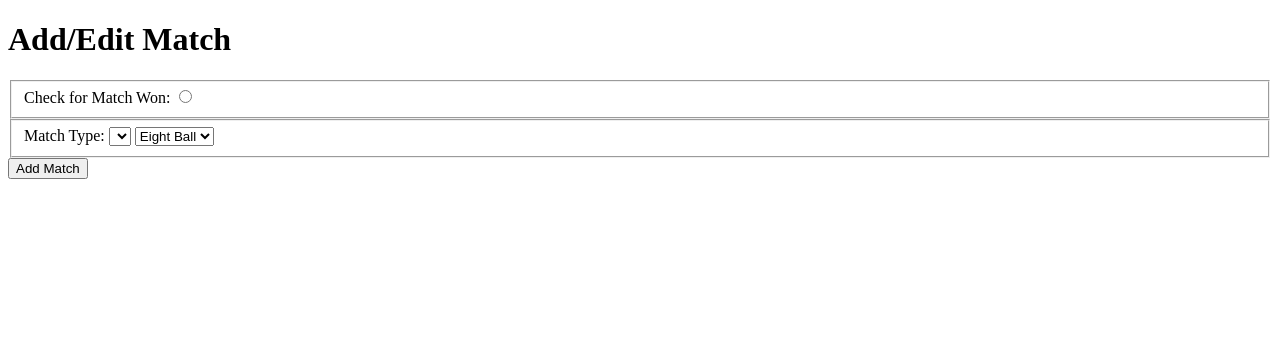
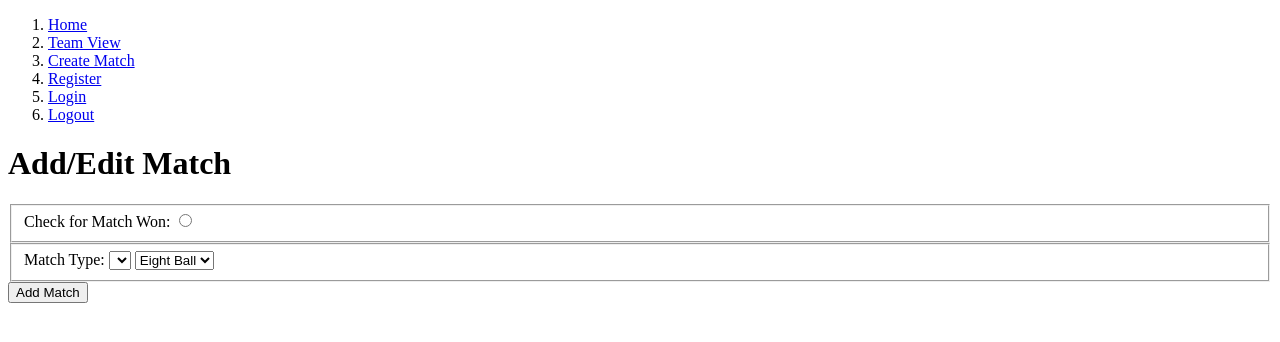
Before and after one commit to JohnALong/stat_lock, a Django app: page /match/form in a window 1280 px wide. Shown: the top 342 px of the page. Run offline with Django 3.2, Linux system fonts and the light colour scheme; the visitor is signed in with stand-in values (Sample User, id 1); data comes from the database, SQL or seed files in the repository; data that the repository does not hold is empty; parts of the project's set-up code (start-up, migrations or seed data) failed here and were passed over.

Commit message:
completed create and edit match

```diff
--- a/statlock/statlockapp/models/match.py
+++ b/statlock/statlockapp/models/match.py
@@ -13,5 +13,5 @@
         verbose_name = ("match")
         verbose_name_plural = ("matches")
 
-    def __str__(self):
-        return self.title
+    # def __str__(self):
+    #     return self.date
--- a/statlock/statlockapp/templates/matches/form.html
+++ b/statlock/statlockapp/templates/matches/form.html
@@ -1,3 +1,4 @@
+
 {% extends 'shared/base.html' %}
 {% load static %}
 
@@ -19,16 +20,21 @@
             <label for="matchtype">Match Type: </label>
             <select id="player" type="text" name="player">
                 {% for player in all_players %}
-                    <option value="{{ player.id }}">{{ player.name }} </option>
+                    <option {% if player.id == match.player_id %}selected{% endif %} value="{{ player.id }}">{{ player.name }} </option>
                 {% endfor %}
             </select>
             <select id="matchtype" type="text" name="matchtype">
                 {% for matchtype in all_matchtypes %}
-                    <option value="{{ matchtype.id }}">{{ matchtype.name }} </option>
+                    <option {% if matchtype.id == match.match_type_id %}selected{% endif %} value="{{ matchtype.id }}">{{ matchtype.name }} </option>
                 {% endfor %}
             </select>
         </fieldset>
 
-        <input type="submit" value="Add Match" />
+        {% if match.id is not None %}
+            <input type="hidden" name="actual_method" value="PUT">
+            <input type="submit" value="Update Match" />
+        {% else %}
+            <input type="submit" value="Add Match" />
+        {% endif %}
     </form>
 {% endblock %}
--- a/statlock/statlockapp/templates/shared/base.html
+++ b/statlock/statlockapp/templates/shared/base.html
@@ -1,5 +1,5 @@
 {% load static %}
-{% comment %} holds all the html for entire site & extends into each template {% endcomment %}
+
 <!DOCTYPE html>
 <html>
 
@@ -14,15 +14,16 @@
 
 <body>
 
-    {% comment %} <nav id="site-nav">
+    <nav id="site-nav">
         <ol class="navList">
-            <li class="navList__route"><a href="{% url 'libraryapp:home' %}">Home</a></li>
-            <li class="navList__route"><a href="{% url 'libraryapp:libraries' %}">Libraries</a></li>
-            <li class="navList__route"><a href="{% url 'libraryapp:books' %}">Books</a></li>
-            <li class="navList__route"><a href="{% url 'libraryapp:librarians' %}">Librarians</a></li>
-            <li class="navList__route"><a href="{% url 'libraryapp:logout' %}">Logout</a></li>
+            <li class="navList__route"><a href="{% url 'statlockapp:home' %}">Home</a></li>
+            <li class="navList__route"><a href="{% url 'statlockapp:team' %}">Team View</a></li>
+            <li class="navList__route"><a href="{% url 'statlockapp:match_form' %}">Create Match</a></li>
+            <li class="navList__route"><a href="{% url 'statlockapp:register' %}">Register</a></li>
+            <li class="navList__route"><a href="{% url 'statlockapp:login' %}">Login</a></li>
+            <li class="navList__route"><a href="{% url 'statlockapp:logout' %}">Logout</a></li>
         </ol>
-    </nav> {% endcomment %}
+    </nav>
     <main class="main-content">
         {% block content %}
         {% endblock %}
--- a/statlock/statlockapp/views/matches/form.py
+++ b/statlock/statlockapp/views/matches/form.py
@@ -29,17 +29,23 @@
             player_id=form_data['player'],
             won = match_won)
 
-    return redirect(reverse('statlockapp:team'))
+        return redirect(reverse('statlockapp:team'))
+
 
 @login_required
 def match_edit_form(request, match_id):
 
     if request.method == 'GET':
         match = Match.objects.get(id=match_id)
+        print(match.won)
+        all_matchtypes = MatchType.objects.all()
+        all_players = Player.objects.all()
 
         template = 'matches/form.html'
         context = {
-            'match': match
+            'match': match,
+            'all_matchtypes': all_matchtypes,
+            'all_players': all_players
         }
 
         return render(request, template, context)
```
Also changed, not shown: statlock/statlockapp/templates/home.html (+4 -11 lines), statlock/statlockapp/templates/players/detail.html (+9 -0 lines), statlock/statlockapp/views/matches/details.py (added, +45 -0 lines), statlock/statlockapp/views/players/details.py (+12 -3 lines).
